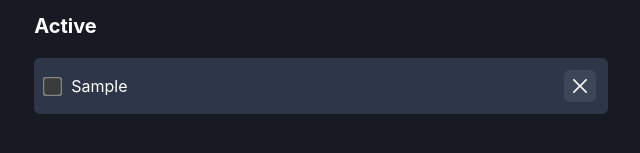
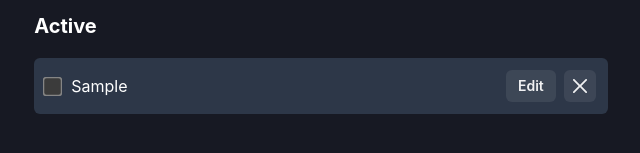
Before and after one commit to brendon-rofe/react-todo, a React (Vite) app: page / in a window 1280 px wide. Both pictures are taken after typing "Sample" into the empty fields and a click on the button "Add". Shown: the part 181-334 px from the top of the page, without its empty margins (319-959 px from the left). Built offline with nearby package versions, Linux system fonts and the light colour scheme.

Commit message:
feat: Implement todo editing

```diff
--- a/src/App.tsx
+++ b/src/App.tsx
@@ -30,37 +30,6 @@ type Todo = {
 };
 
 function App() {
-  function TodoItem({ todo, index }: { todo: Todo; index: number }) {
-    return (
-      <HStack
-        justify="space-between"
-        p={3}
-        bg={todo.done ? "green.700" : "gray.700"}
-        borderRadius="md"
-      >
-        <HStack spacing={3}>
-          <input
-            type="checkbox"
-            checked={todo.done}
-            onChange={() =>
-              setTodos((prev) =>
-                prev.map((t, i) => (i === index ? { ...t, done: !t.done } : t))
-              )
-            }
-            style={{ transform: "scale(1.5)" }}
-          />
-          <Text as={todo.done ? "s" : undefined}>{todo.text}</Text>
-        </HStack>
-        <IconButton
-          aria-label="Delete todo"
-          icon={<CloseIcon />}
-          size="sm"
-          onClick={() => setTodos((prev) => prev.filter((_, i) => i !== index))}
-        />
-      </HStack>
-    );
-  }
-
   const [todos, setTodos] = useState<Todo[]>(() => {
     const stored = localStorage.getItem("todos");
     return stored ? JSON.parse(stored) : [];
@@ -73,12 +42,114 @@ function App() {
     setInput("");
   };
 
+  const removeTodo = (index: number) => {
+    setTodos((prev) => prev.filter((_, i) => i !== index));
+  };
+
+  const toggleTodo = (index: number) => {
+    setTodos((prev) =>
+      prev.map((t, i) => (i === index ? { ...t, done: !t.done } : t))
+    );
+  };
+
+  const updateTodoText = (index: number, newText: string) => {
+    setTodos((prev) =>
+      prev.map((t, i) => (i === index ? { ...t, text: newText } : t))
+    );
+  };
+
   useEffect(() => {
     localStorage.setItem("todos", JSON.stringify(todos));
   }, [todos]);
 
   const activeTodos = todos.filter((t) => !t.done);
   const completedTodos = todos.filter((t) => t.done);
+
+  function TodoItem({
+    todo,
+    index,
+    toggleTodo,
+    removeTodo,
+    updateTodoText,
+  }: {
+    todo: Todo;
+    index: number;
+    toggleTodo: (index: number) => void;
+    removeTodo: (index: number) => void;
+    updateTodoText: (index: number, newText: string) => void;
+  }) {
+    const [isEditing, setIsEditing] = useState(false);
+    const [tempText, setTempText] = useState(todo.text);
+
+    const handleSave = () => {
+      if (tempText.trim()) {
+        updateTodoText(index, tempText);
+        setIsEditing(false);
+      }
+    };
+
+    return (
+      <HStack
+        justify="space-between"
+        p={3}
+        bg={todo.done ? "green.700" : "gray.700"}
+        borderRadius="md"
+      >
+        <HStack spacing={3}>
+          <input
+            type="checkbox"
+            checked={todo.done}
+            onChange={() => toggleTodo(index)}
+            style={{ transform: "scale(1.5)" }}
+          />
+
+          {isEditing ? (
+            <Input
+              size="sm"
+              value={tempText}
+              onChange={(e) => setTempText(e.target.value)}
+              onKeyDown={(e) => {
+                if (e.key === "Enter") handleSave();
+                if (e.key === "Escape") setIsEditing(false);
+              }}
+            />
+          ) : (
+            <Text
+              as={todo.done ? "s" : undefined}
+              onDoubleClick={() => setIsEditing(true)}
+              cursor="pointer"
+            >
+              {todo.text}
+            </Text>
+          )}
+        </HStack>
+
+        <HStack spacing={2}>
+          {isEditing ? (
+            <>
+              <Button size="sm" colorScheme="teal" onClick={handleSave}>
+                Save
+              </Button>
+              <Button size="sm" onClick={() => setIsEditing(false)}>
+                Cancel
+              </Button>
+            </>
+          ) : (
+            <Button size="sm" onClick={() => setIsEditing(true)}>
+              Edit
+            </Button>
+          )}
+
+          <IconButton
+            aria-label="Delete todo"
+            icon={<CloseIcon />}
+            size="sm"
+            onClick={() => removeTodo(index)}
+          />
+        </HStack>
+      </HStack>
+    );
+  }
 
   return (
     <ChakraProvider theme={theme}>
@@ -111,6 +182,9 @@ function App() {
                     key={`active-${i}`}
                     todo={todo}
                     index={todos.indexOf(todo)}
+                    toggleTodo={toggleTodo}
+                    removeTodo={removeTodo}
+                    updateTodoText={updateTodoText}
                   />
                 ))}
               </>
@@ -126,6 +200,9 @@ function App() {
                     key={`done-${i}`}
                     todo={todo}
                     index={todos.indexOf(todo)}
+                    toggleTodo={toggleTodo}
+                    removeTodo={removeTodo}
+                    updateTodoText={updateTodoText}
                   />
                 ))}
               </>
```
